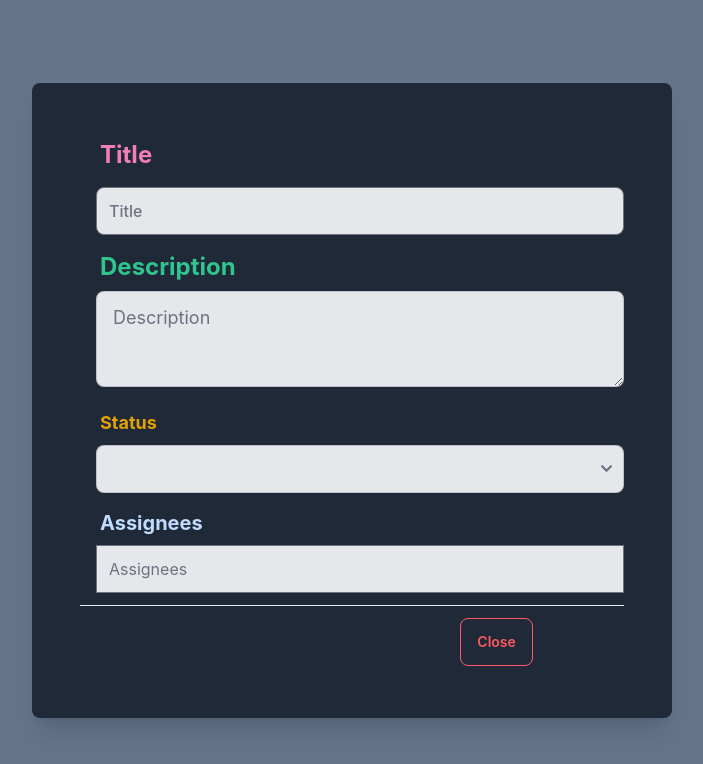
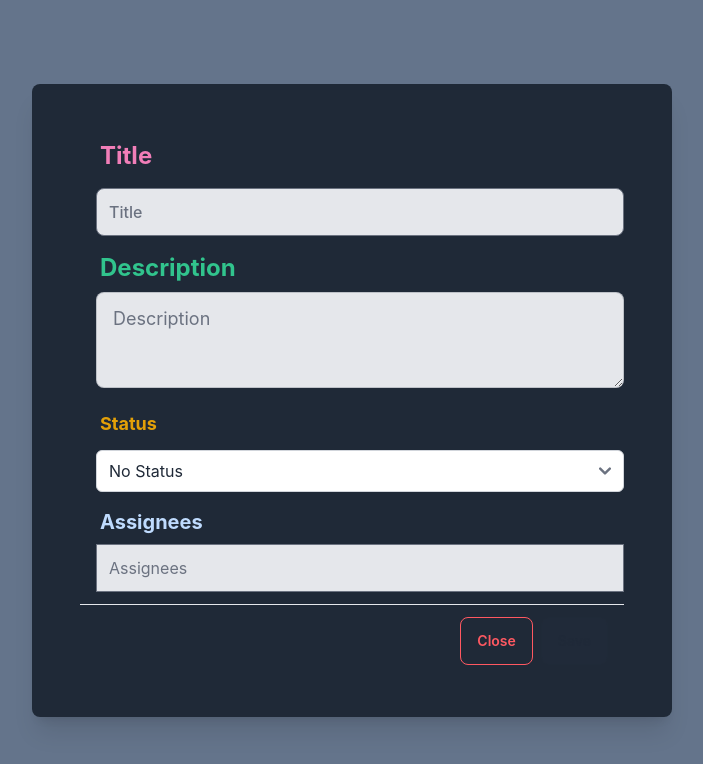
Before and after one commit to DewZer/Integrated-Project-OR-3, a Vue app: page /task/add in a window 1280 px wide. Shown: the top 764 px of the page, without its empty margins (288-991 px from the left). Built offline with nearby package versions, Linux system fonts and the light colour scheme.

Commit message:
Update API endpoint for fetching and deleting tasks

```diff
--- a/src/components/editTasks.vue
+++ b/src/components/editTasks.vue
@@ -36,8 +36,8 @@ const statuses = ref([]);
 const fetchDataById = async (id) => {
   try {
     const response = await fetch(
-      `http://localhost:8080/v1/tasks/${id}`
-      // `http://ip23or3.sit.kmutt.ac.th:8080/v2/tasks/${id}`
+      // `http://localhost:8080/v1/tasks/${id}`
+      `http://ip23or3.sit.kmutt.ac.th:8080/v2/tasks/${id}`
     );
 
     if (!response.ok) {
@@ -85,8 +85,8 @@ const closeModalWithEdit = async () => {
 
   try {
     const response = await fetch(
-      // `http://ip23or3.sit.kmutt.ac.th:8080/v2/tasks/${todoToUpdate.id}`,
-      `http://localhost:8080/v1/tasks/${todoToUpdate.id}`,
+      `http://ip23or3.sit.kmutt.ac.th:8080/v2/tasks/${todoToUpdate.id}`,
+      // `http://localhost:8080/v1/tasks/${todoToUpdate.id}`,
 
       {
         method: "PUT",
--- a/src/components/newTask.vue
+++ b/src/components/newTask.vue
@@ -150,15 +150,15 @@ onMounted(async () => {
                 >
               </label>
               <select
+                id="status"
                 v-model="newTodo.status"
-                class="select select-bordered w-full text-md bg-gray-200 rounded-lg"
+                class="mt-1 block w-full pl-3 pr-10 py-2 text-base border-gray-300 focus:outline-none focus:ring-indigo-500 focus:border-indigo-500 sm:text-sm rounded-md"
               >
                 <option
-                  v-for="status in statuses"
-                  :value="status.name"
-                  :key="status.id"
+                  v-for="status in ['NO_STATUS', 'TO_DO', 'DOING', 'DONE']"
+                  :value="status"
                 >
-                  {{ status.name }}
+                  {{ formatStatus(status) }}
                 </option>
               </select>
             </div>
```
